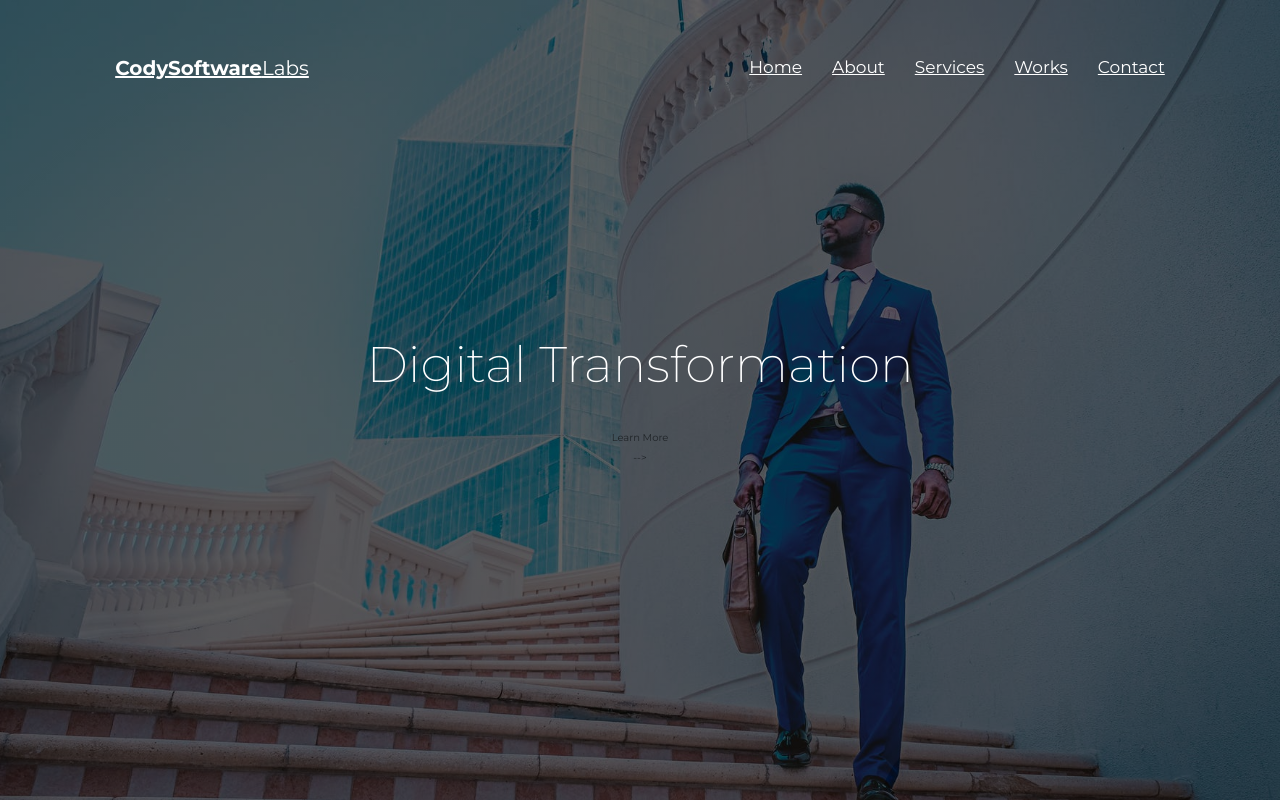
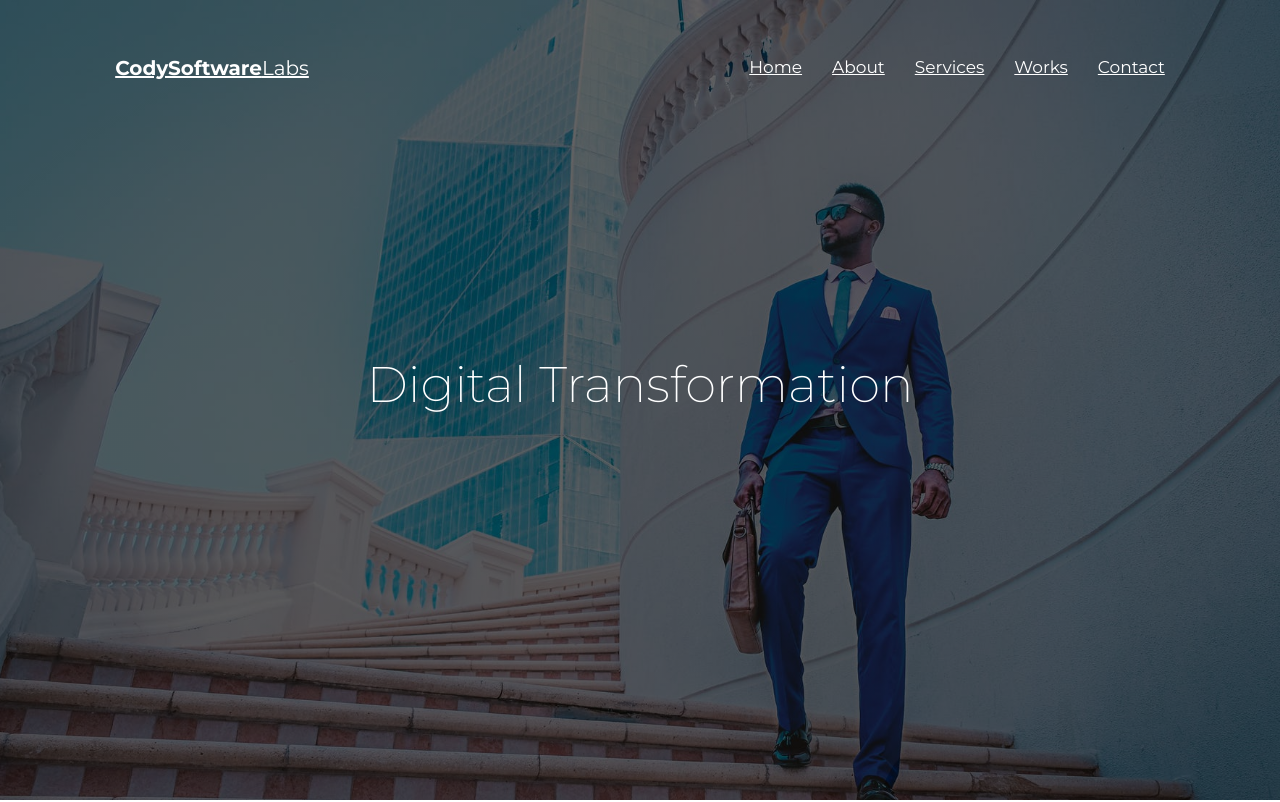
Before and after one commit to Codysoftlab/codysl.com, a plain HTML site: page index.html in a window 1280 px wide. Shown: the top 802 px of the page. Drawn offline with nearby package versions, Linux system fonts and the light colour scheme; files whose address does not match are found by name.

Commit message:
lern more

```diff
--- a/index.html
+++ b/index.html
@@ -43,8 +43,8 @@
     <!-- home section starts -->
     <section class="home" id="home">
       <h1>Digital transformation</h1>
-      <!-- <p>Lorem ipsum dolor sit amet consectetur adipisicing elit. Repellat, consequuntur!</p> -->
-      <a href="#" class="btn">learn more</a>-->
+      <!-- <p>Lorem ipsum dolor sit amet consectetur adipisicing elit. Repellat, consequuntur!</p>
+      <a href="#" class="btn">learn more</a> -->
     </section>
     <!-- home section ends -->
 
```
